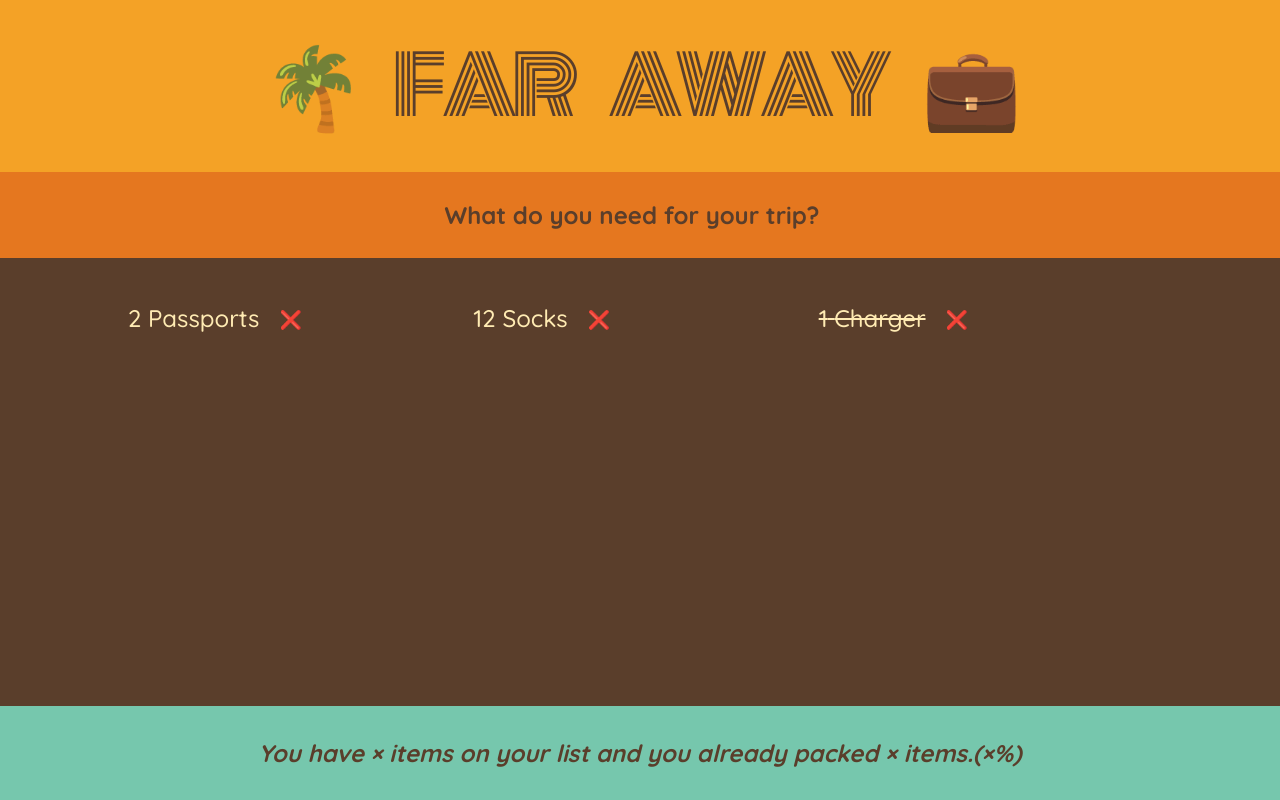
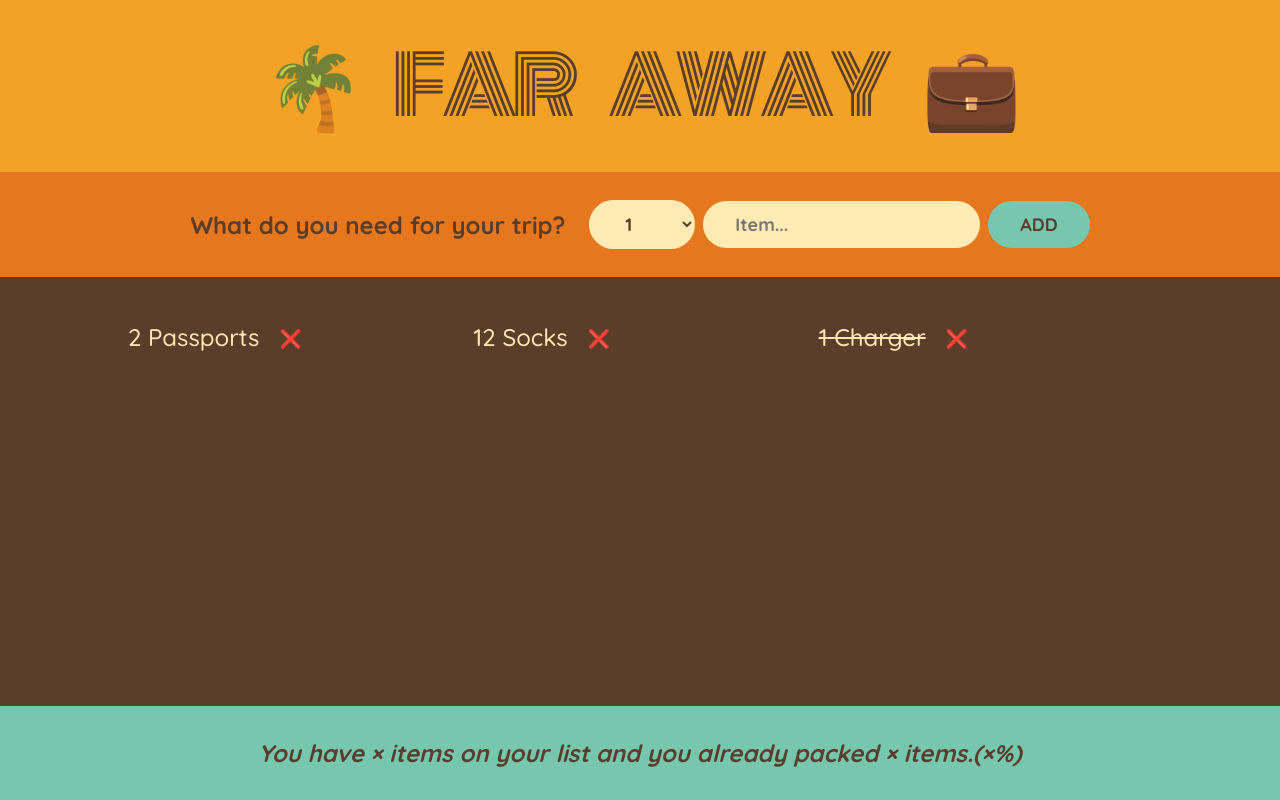
Before and after one commit to HectorKayman/react-travel-list-app, a JavaScript app: page / in a window 1280 px wide. Built offline with nearby package versions, Linux system fonts and the light colour scheme; the HTML template or start-up script is replaced by a standard one.

Commit message:
Build the form and handle submission

```diff
--- a/src/App.js
+++ b/src/App.js
@@ -21,10 +21,23 @@
 }
 
 function Form() {
+  function handleSubmit(e) {
+    e.preventDefault();
+  }
+
   return (
-    <div className="add-form">
+    <form className="add-form" onSubmit={handleSubmit}>
       <h3>What do you need for your trip?</h3>
-    </div>
+      <select>
+        {Array.from({ length: 20 }, (_, i) => i + 1).map((num) => (
+          <option value={num} key={num}>
+            {num}
+          </option>
+        ))}
+      </select>
+      <input type="text" placeholder="Item..." />
+      <button>Add</button>
+    </form>
   );
 }
 
@@ -33,7 +46,7 @@
     <div className="list">
       <ul>
         {initialItems.map((item) => (
-          <Item item={item} />
+          <Item item={item} key={item.id} />
         ))}
       </ul>
     </div>
```
